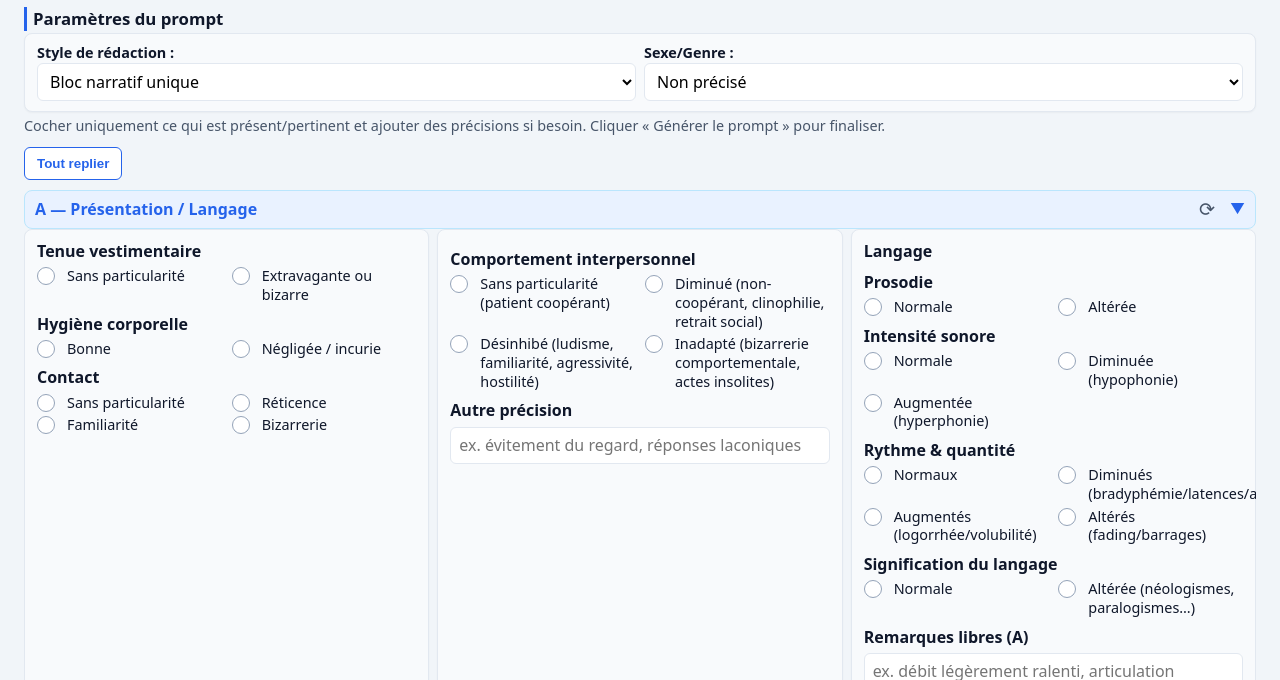
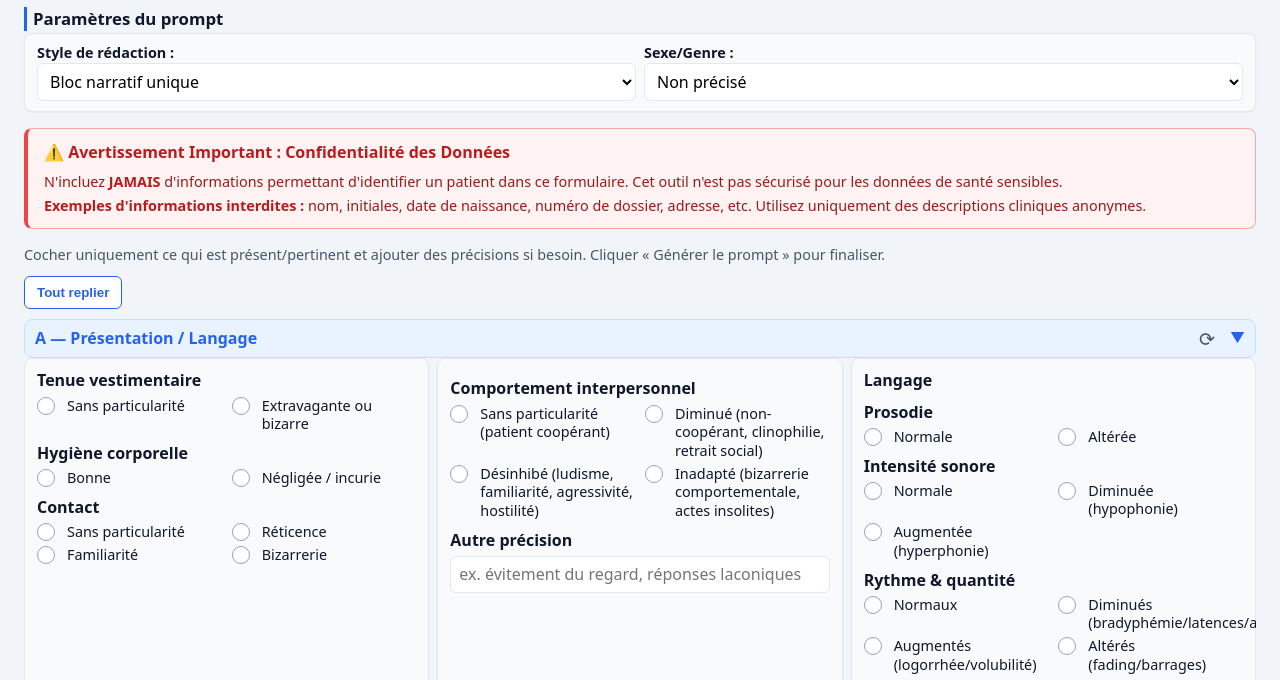
Before and after one commit to AdrienLor/Prompt-builder---status-psychiatrique, a plain HTML site: page index.html in a window 1280 px wide. Shown: the part 54-734 px from the top of the page. Drawn offline with Linux system fonts and the light colour scheme.

Commit message:
Add files via upload

```diff
--- a/index.html
+++ b/index.html
@@ -284,6 +284,34 @@ div.opts-radio label.is-checked::before {
     box-shadow: inset 0 0 0 4px var(--bg-card);
 }
 
+/* ---- STYLE POUR L'AVERTISSEMENT DE CONFIDENTIALITÉ ---- */
+.warning-box {
+  background-color: #fef2f2; /* Fond rouge très clair */
+  border: 1px solid #fca5a5; /* Bordure rouge clair */
+  border-left: 4px solid #ef4444; /* Bordure gauche rouge vif pour l'emphase */
+  border-radius: var(--radius);
+  padding: 12px 16px;
+  margin: 16px 0;
+  color: #991b1b; /* Texte rouge foncé */
+}
+
+.warning-box .warning-title {
+  font-weight: 700;
+  color: #b91c1c; /* Titre rouge plus foncé */
+  margin-bottom: 8px;
+  font-size: 1rem;
+}
+
+.warning-box p {
+  margin: 4px 0 0;
+  font-size: 0.9rem;
+  line-height: 1.4;
+}
+
+.warning-box strong {
+    color: #b91c1c;
+}
+
 </style>
 </head>
 
@@ -311,6 +339,11 @@ div.opts-radio label.is-checked::before {
             </select>
         </div>
     </div>
+</div>
+<div class="warning-box">
+    <div class="warning-title">⚠️ Avertissement Important : Confidentialité des Données</div>
+    <p>N'incluez <strong>JAMAIS</strong> d'informations permettant d'identifier un patient dans ce formulaire. Cet outil n'est pas sécurisé pour les données de santé sensibles.</p>
+    <p><strong>Exemples d'informations interdites :</strong> nom, initiales, date de naissance, numéro de dossier, adresse, etc. Utilisez uniquement des descriptions cliniques anonymes.</p>
 </div>
 <p class="hint">Cocher uniquement ce qui est présent/pertinent et ajouter des précisions si besoin. Cliquer « Générer le prompt » pour finaliser.</p>
 
```
